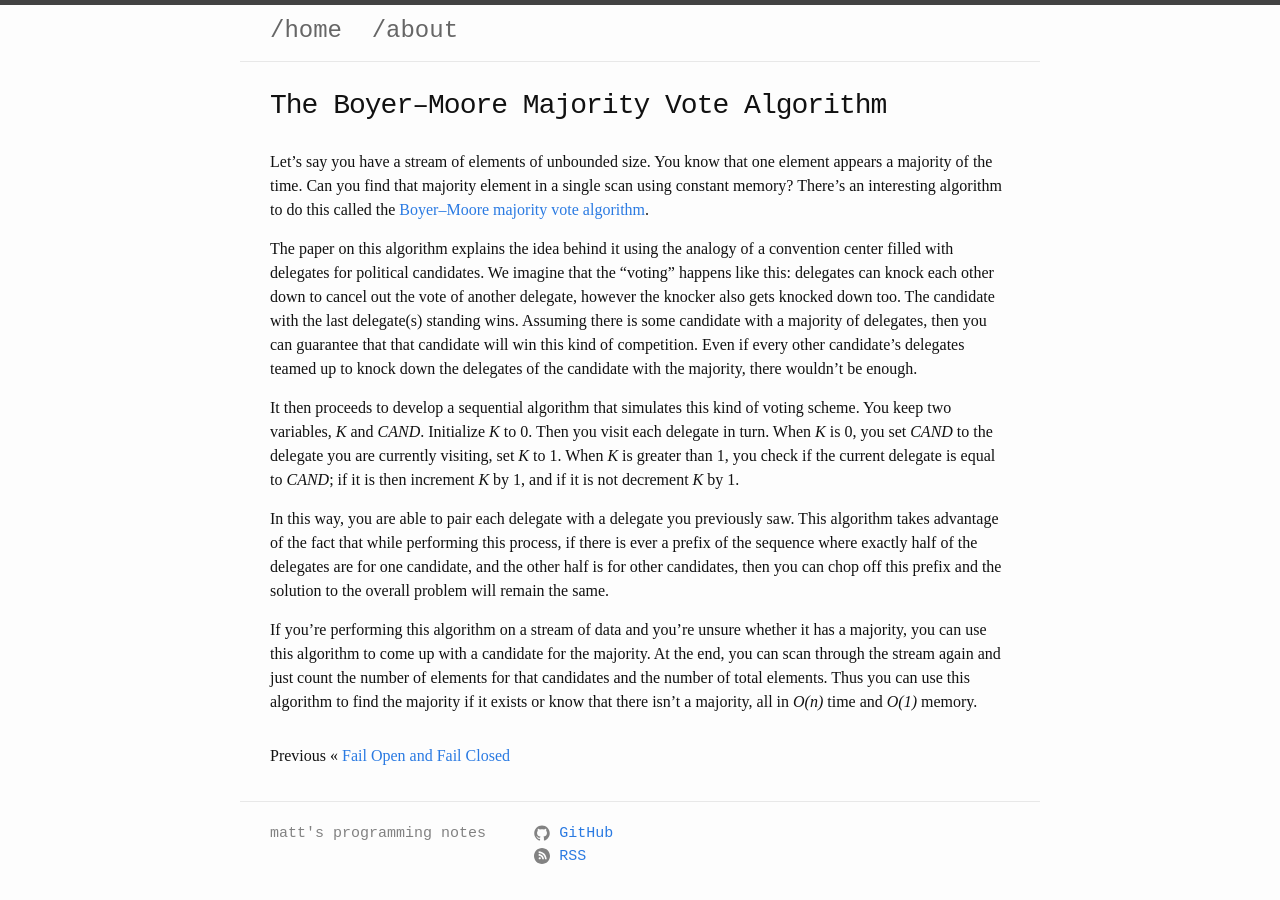
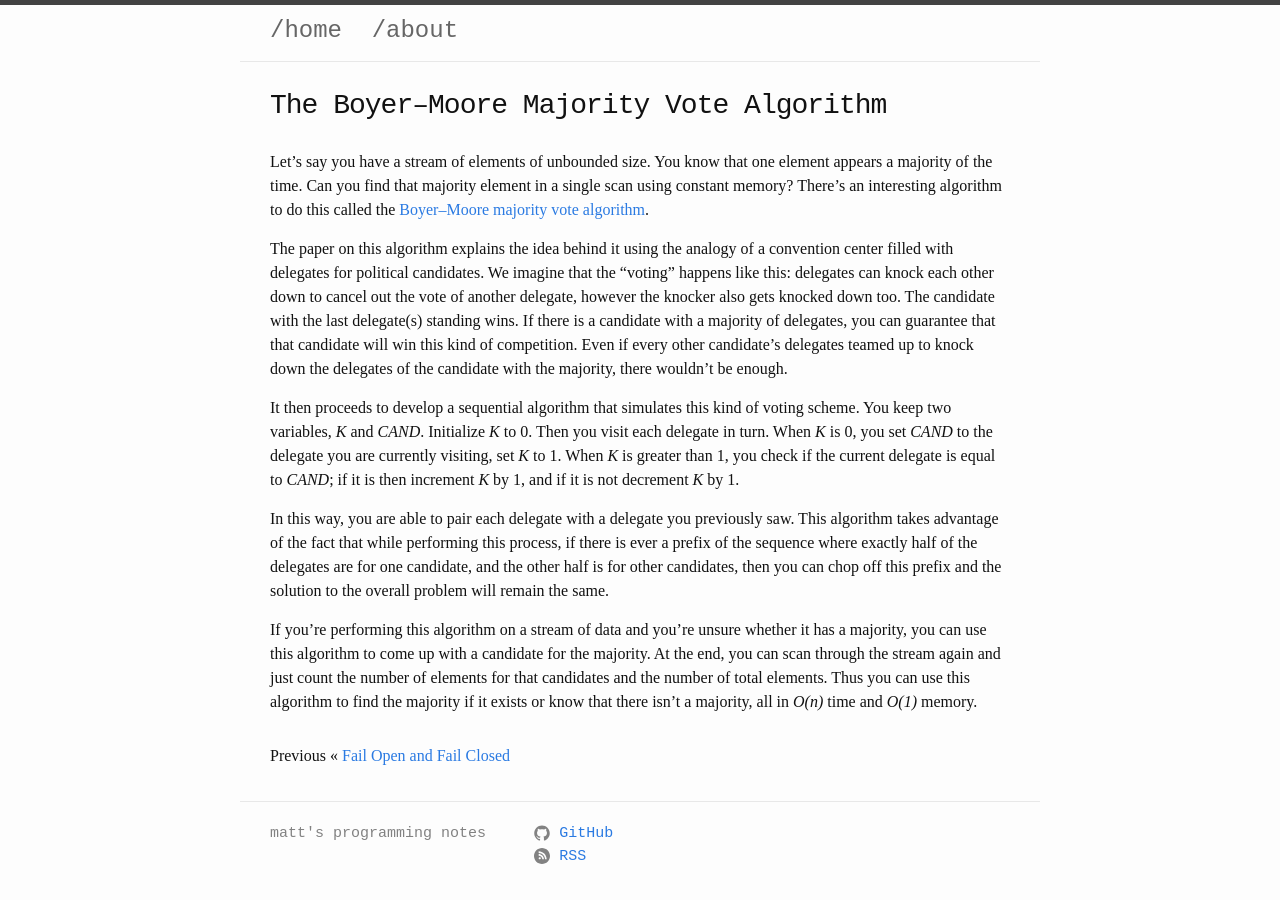
Before and after one commit to mattsteadman/mattsteadman.github.io, a Jekyll site: the page built from _posts/2023-12-05-majority-vote.md, in a window 1280 px wide. Built offline with Jekyll 4.4.1, drawn with Linux system fonts in a browser that asks for light colours.

Commit message:
Phrasing

```diff
--- a/_posts/2023-12-05-majority-vote.md
+++ b/_posts/2023-12-05-majority-vote.md
@@ -9,7 +9,7 @@
 
 Let's say you have a stream of elements of unbounded size. You know that one element appears a majority of the time. Can you find that majority element in a single scan using constant memory? There's an interesting algorithm to do this called the [Boyer–Moore majority vote algorithm](https://doi.org/10.1007/978-94-011-3488-0_5).
 
-The paper on this algorithm explains the idea behind it using the analogy of a convention center filled with delegates for political candidates. We imagine that the "voting" happens like this: delegates can knock each other down to cancel out the vote of another delegate, however the knocker also gets knocked down too. The candidate with the last delegate(s) standing wins. Assuming there is some candidate with a majority of delegates, then you can guarantee that that candidate will win this kind of competition. Even if every other candidate's delegates teamed up to knock down the delegates of the candidate with the majority, there wouldn't be enough.
+The paper on this algorithm explains the idea behind it using the analogy of a convention center filled with delegates for political candidates. We imagine that the "voting" happens like this: delegates can knock each other down to cancel out the vote of another delegate, however the knocker also gets knocked down too. The candidate with the last delegate(s) standing wins. If there is a candidate with a majority of delegates, you can guarantee that that candidate will win this kind of competition. Even if every other candidate's delegates teamed up to knock down the delegates of the candidate with the majority, there wouldn't be enough.
 
 It then proceeds to develop a sequential algorithm that simulates this kind of voting scheme. You keep two variables, *K* and *CAND*. Initialize *K* to 0. Then you visit each delegate in turn. When *K* is 0, you set *CAND* to the delegate you are currently visiting, set *K* to 1. When *K* is greater than 1, you check if the current delegate is equal to *CAND*; if it is then increment *K* by 1, and if it is not decrement *K* by 1.
 
```
